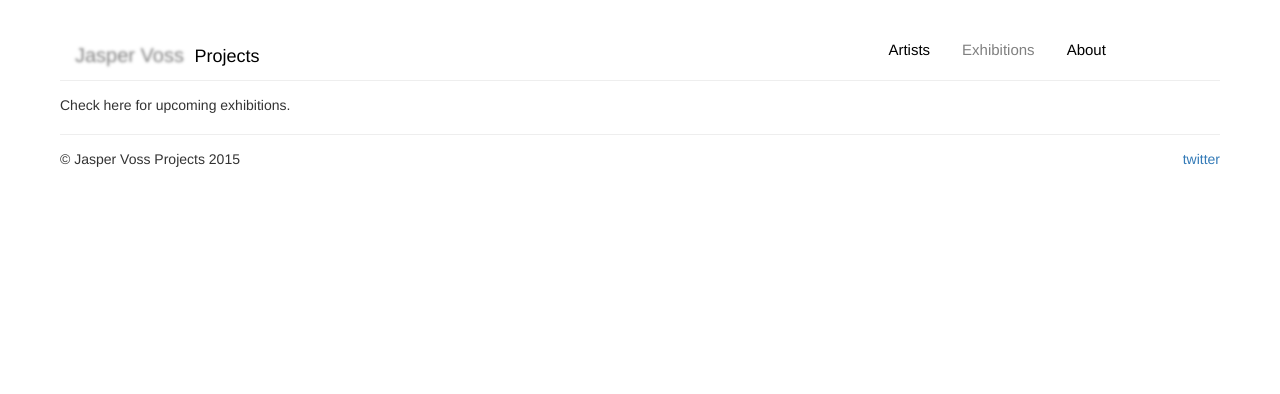
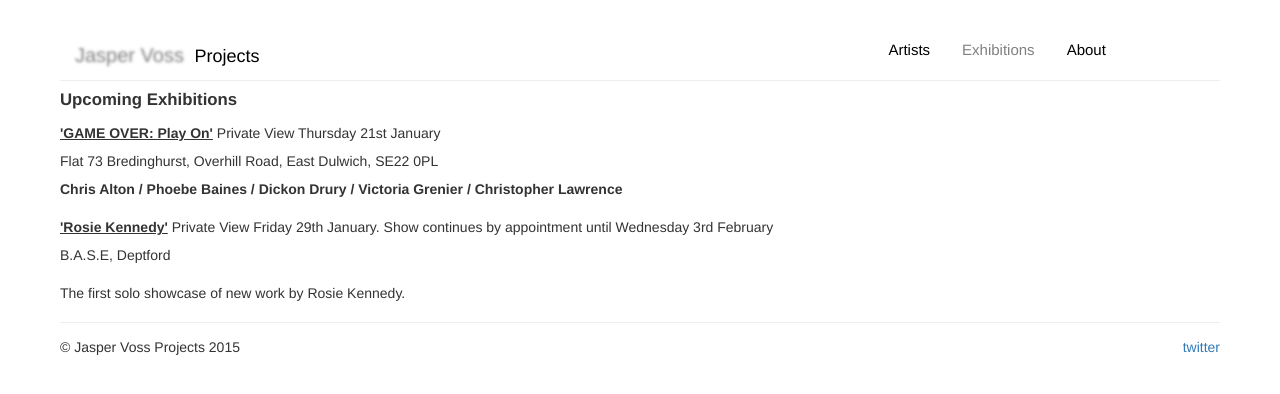
Before and after one commit to rosan/rosan.github.io, a Jekyll site: the page built from exhibitions.html, in a window 1280 px wide. Shown: the top 394 px of the page. Built offline with Jekyll 4.4.1, drawn with Linux system fonts in a browser that asks for light colours.

Commit message:
changes 4.1.16 :wq!
:wq!

```diff
--- a/_config.yml
+++ b/_config.yml
@@ -2,7 +2,7 @@
 title: Jasper Voss Projects
 email: jaspervossprojects.com
 description: > # this means to ignore newlines until "baseurl:"
-  Jasper Voss Projecs representing emerging artistst in the UK.
+  Jasper Voss Projects presents an itinerant programme of exhibitions featuring emerging artists.
 baseurl: "" # the subpath of your site, e.g. /blog/
 url: "http://jaspervossprojects.com" # the base hostname & protocol for your site
 twitter_username: jaspervossprojects
--- a/exhibitions.html
+++ b/exhibitions.html
@@ -6,10 +6,25 @@ id: exhibitions
 ---
 
   <div class="row">
-    <div class="col-md-4">
+    <div class="col-md-12">
+
+
+			<h3>Upcoming Exhibitions</h3>
+
+      	<p><b><u>'GAME OVER: Play On'</b></u>
+      	Private View Thursday 21st January</br>
+      	Flat 73 Bredinghurst, Overhill Road, East Dulwich, SE22 0PL</br>
+      	<b>Chris Alton / Phoebe Baines / Dickon Drury / Victoria Grenier / Christopher Lawrence</b></br>
+      	</p>
 
 
 
-      <p>Check here for upcoming exhibitions.</p>
+
+
+      	<p><b><u>'Rosie Kennedy'</b></u>
+      	Private View Friday 29th January. Show continues by appointment until Wednesday 3rd February</br>
+      	B.A.S.E, Deptford</br>
+
+      	<p>The first solo showcase of new work by Rosie Kennedy.</p>
   </div>
  </div>
```
Also changed, not shown: 3 other files.
